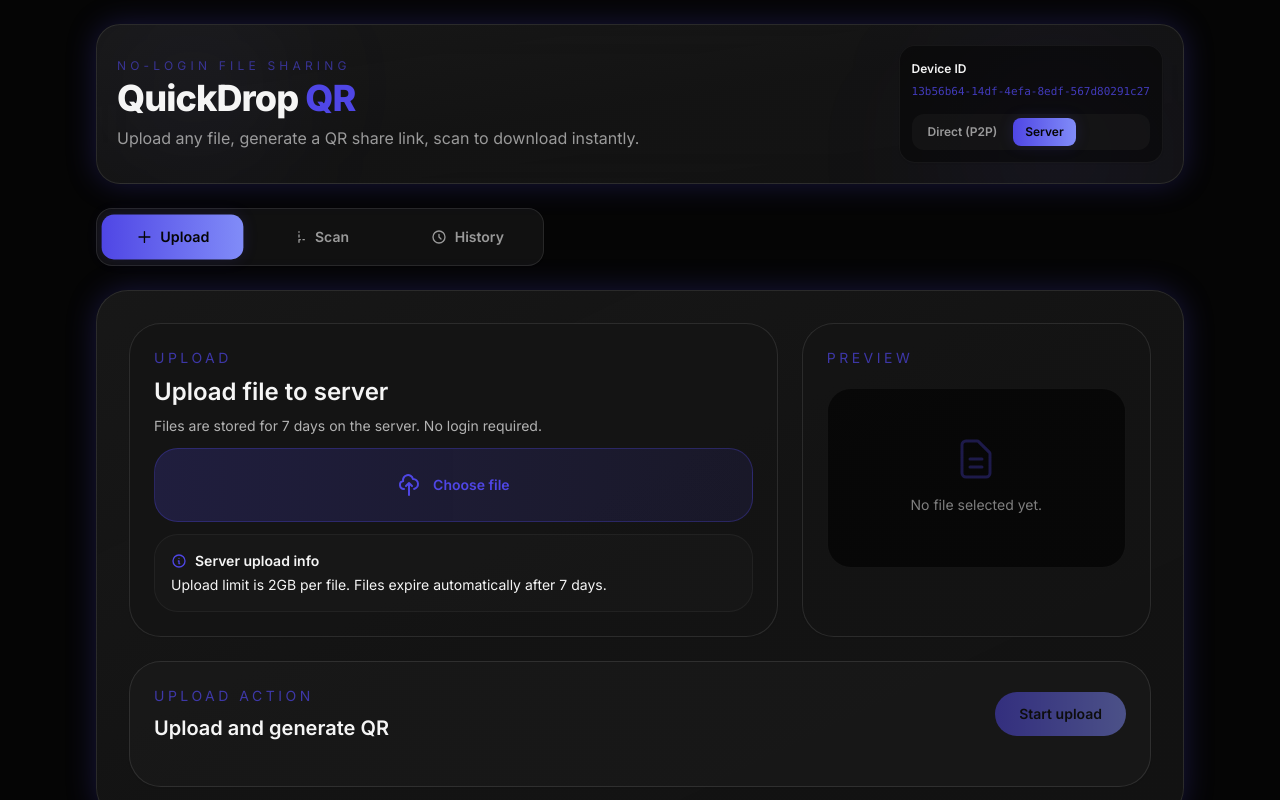
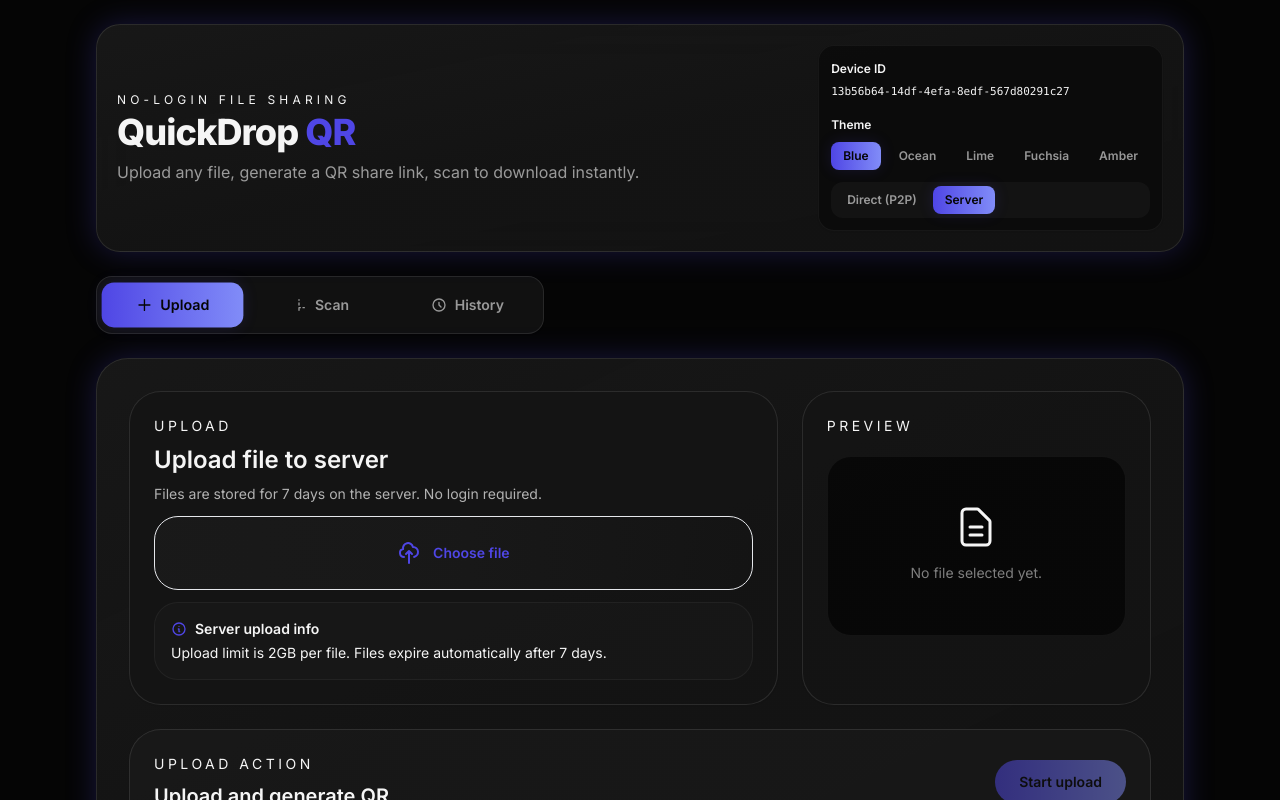
Before and after one commit to rohanz2003/QuickDrop, a React (Vite) app in the folder quickdrop-qr-app/frontend/: page / in a window 1280 px wide. Shown: the top 800 px of the page. Built offline with nearby package versions, Linux system fonts and the light colour scheme; no server answers.

Commit message:
Add animated theming and layout motion

```diff
--- a/quickdrop-qr-app/frontend/src/App.jsx
+++ b/quickdrop-qr-app/frontend/src/App.jsx
@@ -1,4 +1,8 @@
 import { useEffect, useMemo, useState } from 'react';
+
+const QD_THEMES = ['default', 'ocean', 'lime', 'fuchsia', 'amber'];
+
+
 import UploadTab from './components/UploadTab.jsx';
 import ScanTab from './components/ScanTab.jsx';
 import HistoryTab from './components/HistoryTab.jsx';
@@ -29,6 +33,32 @@ function App() {
   const [activeTab, setActiveTab] = useState('Upload');
   const [mode, setMode] = useState('Server');
   const [pendingRoom, setPendingRoom] = useState(null);
+
+  const themes = [
+    { key: 'default', label: 'Blue' },
+    { key: 'ocean', label: 'Ocean' },
+    { key: 'lime', label: 'Lime' },
+    { key: 'fuchsia', label: 'Fuchsia' },
+    { key: 'amber', label: 'Amber' }
+  ];
+
+  const [theme, setTheme] = useState(() => {
+    const saved = localStorage.getItem('quickdropTheme');
+    if (!saved) return 'default';
+    return QD_THEMES.includes(saved) ? saved : 'default';
+  });
+
+
+  useEffect(() => {
+    const root = document.documentElement;
+    if (theme === 'default') {
+      root.removeAttribute('data-theme');
+    } else {
+      root.setAttribute('data-theme', theme);
+    }
+    localStorage.setItem('quickdropTheme', theme);
+  }, [theme]);
+
 
   useEffect(() => {
     const params = new URLSearchParams(window.location.search);
@@ -76,6 +106,27 @@ function App() {
                 <span className="font-semibold text-onsurface text-xs">Device ID</span>
                 <div className="mt-1 font-mono text-[11px] text-primary/80 break-all">{clientId || 'Generating...'}</div>
               </div>
+
+              <div className="space-y-2">
+                <span className="font-semibold text-onsurface text-xs">Theme</span>
+                <div className="flex flex-wrap gap-1.5">
+                  {themes.map((t) => (
+                    <button
+                      key={t.key}
+                      type="button"
+                      onClick={() => setTheme(t.key)}
+                      className={`rounded-lg px-3 py-1.5 text-xs font-semibold transition-all duration-300 ${
+                        theme === t.key
+                          ? 'bg-gradient-to-r from-primary to-accent text-background shadow-glow-sm'
+                          : 'text-onsurface/60 hover:text-onsurface hover:bg-white/5'
+                      }`}
+                    >
+                      {t.label}
+                    </button>
+                  ))}
+                </div>
+              </div>
+
               <div className="inline-flex gap-1 rounded-xl bg-surface/60 p-1">
                 {modes.map((option) => (
                   <button
@@ -92,6 +143,7 @@ function App() {
                 ))}
               </div>
             </div>
+
           </div>
         </header>
 
@@ -117,12 +169,25 @@ function App() {
         <div className="rounded-[2rem] border border-white/10 bg-gradient-to-br from-surface/90 via-surface/70 to-surface-low/90 p-5 shadow-glow sm:p-8">
           {tabsContent && (
             <>
-              <div className={activeTab === 'Upload' ? 'block' : 'hidden'}>{tabsContent.Upload}</div>
-              <div className={activeTab === 'Scan' ? 'block' : 'hidden'}>{tabsContent.Scan}</div>
-              <div className={activeTab === 'History' ? 'block' : 'hidden'}>{tabsContent.History}</div>
+              <div
+                className={activeTab === 'Upload' ? 'block' : 'hidden'}
+              >
+                <div className="animate-slide-up motion-reduce:animate-none">{tabsContent.Upload}</div>
+              </div>
+              <div
+                className={activeTab === 'Scan' ? 'block' : 'hidden'}
+              >
+                <div className="animate-slide-up motion-reduce:animate-none">{tabsContent.Scan}</div>
+              </div>
+              <div
+                className={activeTab === 'History' ? 'block' : 'hidden'}
+              >
+                <div className="animate-slide-up motion-reduce:animate-none">{tabsContent.History}</div>
+              </div>
             </>
           )}
         </div>
+
 
         <footer className="mt-8 text-center text-xs text-onsurface/30">
           QuickDrop QR &mdash; Files are transferred {mode === 'P2P' ? 'directly between devices' : 'via server'}. No login required.
--- a/quickdrop-qr-app/frontend/src/index.css
+++ b/quickdrop-qr-app/frontend/src/index.css
@@ -6,7 +6,52 @@
   color-scheme: dark;
   font-family: 'Inter', system-ui, sans-serif;
   background-color: #050505;
+
+  /* Default theme */
+  --qd-primary: #4F46E5;
+  --qd-secondary: #6366F1;
+  --qd-accent: #818CF8;
+  --qd-primary-rgb: 79, 70, 229;
 }
+
+:root[data-theme="ocean"] {
+  --qd-primary: #06B6D4;
+  --qd-secondary: #0891B2;
+  --qd-accent: #22D3EE;
+  --qd-primary-rgb: 6, 182, 212;
+}
+
+:root[data-theme="lime"] {
+  --qd-primary: #22C55E;
+  --qd-secondary: #16A34A;
+  --qd-accent: #4ADE80;
+  --qd-primary-rgb: 34, 197, 94;
+}
+
+:root[data-theme="fuchsia"] {
+  --qd-primary: #D946EF;
+  --qd-secondary: #C026D3;
+  --qd-accent: #F0ABFC;
+  --qd-primary-rgb: 217, 70, 239;
+}
+
+:root[data-theme="amber"] {
+  --qd-primary: #F59E0B;
+  --qd-secondary: #D97706;
+  --qd-accent: #FBBF24;
+  --qd-primary-rgb: 245, 158, 11;
+}
+
+/* Smooth theme transitions */
+@media (prefers-reduced-motion: no-preference) {
+  :root {
+    transition: background-color 300ms ease;
+  }
+  body {
+    transition: background-color 300ms ease, color 300ms ease;
+  }
+}
+
 
 html, body, #root {
   min-height: 100%;
@@ -17,6 +62,7 @@ body {
   background: #050505;
   color: #F5F5F5;
 }
+
 
 * {
   box-sizing: border-box;
@@ -30,8 +76,9 @@ select {
 }
 
 ::selection {
-  background: rgba(79, 70, 229, 0.35);
+  background: rgba(var(--qd-primary-rgb), 0.35);
 }
+
 
 ::-webkit-scrollbar {
   width: 6px;
@@ -43,13 +90,14 @@ select {
 }
 
 ::-webkit-scrollbar-thumb {
-  background: rgba(79, 70, 229, 0.4);
+  background: rgba(var(--qd-primary-rgb), 0.4);
   border-radius: 3px;
 }
 
 ::-webkit-scrollbar-thumb:hover {
-  background: rgba(79, 70, 229, 0.6);
+  background: rgba(var(--qd-primary-rgb), 0.6);
 }
+
 
 .camera-frame {
   position: relative;
@@ -60,7 +108,7 @@ select {
   content: '';
   position: absolute;
   inset: 0;
-  border: 2px solid rgba(79, 70, 229, 0.5);
+  border: 2px solid rgba(var(--qd-primary-rgb), 0.5);
   border-radius: inherit;
   z-index: 10;
   pointer-events: none;
@@ -72,12 +120,13 @@ select {
   left: 10%;
   right: 10%;
   height: 2px;
-  background: linear-gradient(90deg, transparent, #4F46E5, transparent);
+  background: linear-gradient(90deg, transparent, var(--qd-primary), transparent);
   z-index: 11;
   pointer-events: none;
-  box-shadow: 0 0 10px #4F46E5, 0 0 20px rgba(79, 70, 229, 0.5);
+  box-shadow: 0 0 10px var(--qd-primary), 0 0 20px rgba(var(--qd-primary-rgb), 0.5);
   animation: scanLine 2s ease-in-out infinite;
 }
+
 
 @keyframes scanLine {
   0%, 100% { top: 5%; }
@@ -90,12 +139,13 @@ select {
   left: 10px;
   width: 30px;
   height: 30px;
-  border-top: 3px solid #4F46E5;
-  border-left: 3px solid #4F46E5;
+  border-top: 3px solid var(--qd-primary);
+  border-left: 3px solid var(--qd-primary);
   border-radius: 4px 0 0 0;
   z-index: 12;
-  filter: drop-shadow(0 0 6px rgba(79, 70, 229, 0.6));
+  filter: drop-shadow(0 0 6px rgba(var(--qd-primary-rgb), 0.6));
 }
+
 
 .corner-tr {
   position: absolute;
@@ -103,12 +153,13 @@ select {
   right: 10px;
   width: 30px;
   height: 30px;
-  border-top: 3px solid #4F46E5;
-  border-right: 3px solid #4F46E5;
+  border-top: 3px solid var(--qd-primary);
+  border-right: 3px solid var(--qd-primary);
   border-radius: 0 4px 0 0;
   z-index: 12;
-  filter: drop-shadow(0 0 6px rgba(79, 70, 229, 0.6));
+  filter: drop-shadow(0 0 6px rgba(var(--qd-primary-rgb), 0.6));
 }
+
 
 .corner-bl {
   position: absolute;
@@ -116,12 +167,13 @@ select {
   left: 10px;
   width: 30px;
   height: 30px;
-  border-bottom: 3px solid #4F46E5;
-  border-left: 3px solid #4F46E5;
+  border-bottom: 3px solid var(--qd-primary);
+  border-left: 3px solid var(--qd-primary);
   border-radius: 0 0 0 4px;
   z-index: 12;
-  filter: drop-shadow(0 0 6px rgba(79, 70, 229, 0.6));
+  filter: drop-shadow(0 0 6px rgba(var(--qd-primary-rgb), 0.6));
 }
+
 
 .corner-br {
   position: absolute;
@@ -129,9 +181,9 @@ select {
   right: 10px;
   width: 30px;
   height: 30px;
-  border-bottom: 3px solid #4F46E5;
-  border-right: 3px solid #4F46E5;
+  border-bottom: 3px solid var(--qd-primary);
+  border-right: 3px solid var(--qd-primary);
   border-radius: 0 0 4px 0;
   z-index: 12;
-  filter: drop-shadow(0 0 6px rgba(79, 70, 229, 0.6));
+  filter: drop-shadow(0 0 6px rgba(var(--qd-primary-rgb), 0.6));
 }
--- a/quickdrop-qr-app/frontend/tailwind.config.js
+++ b/quickdrop-qr-app/frontend/tailwind.config.js
@@ -7,17 +7,17 @@ export default {
         surface: '#1a1a1a',
         'surface-low': '#141414',
         'surface-high': '#2a2a2a',
-        primary: '#4F46E5',
-        secondary: '#6366F1',
-        accent: '#818CF8',
+        primary: 'var(--qd-primary)',
+        secondary: 'var(--qd-secondary)',
+        accent: 'var(--qd-accent)',
         onsurface: '#F5F5F5',
         'error': '#EF4444',
         'success': '#22C55E'
       },
       boxShadow: {
-        glow: '0 0 30px rgba(79, 70, 229, 0.25)',
-        'glow-lg': '0 0 60px rgba(79, 70, 229, 0.15)',
-        'glow-sm': '0 0 15px rgba(79, 70, 229, 0.15)'
+        glow: '0 0 30px rgba(var(--qd-primary-rgb), 0.25)',
+        'glow-lg': '0 0 60px rgba(var(--qd-primary-rgb), 0.15)',
+        'glow-sm': '0 0 15px rgba(var(--qd-primary-rgb), 0.15)'
       },
       animation: {
         'scan-line': 'scanLine 2s ease-in-out infinite',
```
